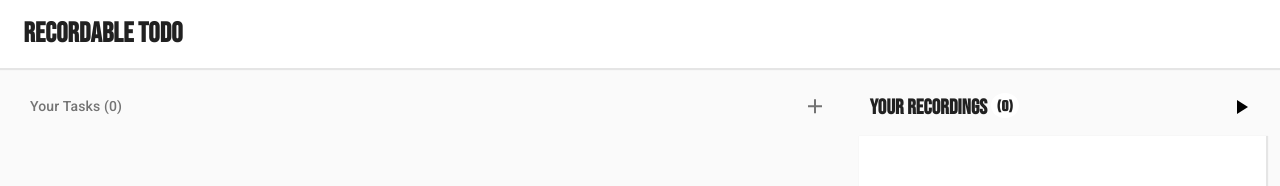
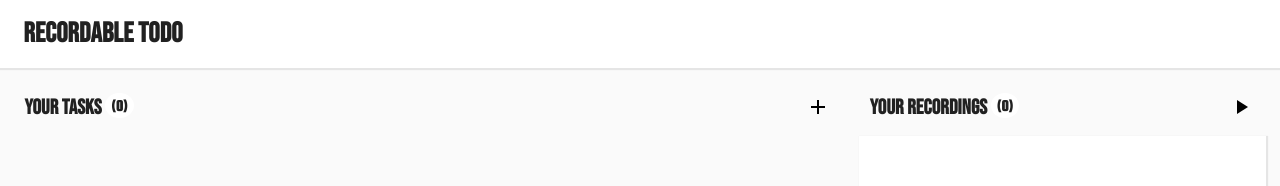
Before and after one commit to joshuaedwardcrowe/Recordable, a React (Create React App) app: page / in a window 1280 px wide. Shown: the top 186 px of the page. Built offline with nearby package versions, Linux system fonts and the light colour scheme.

Commit message:
Converted TaskList to Custom CSS

```diff
--- a/src/Components/TaskList/TaskList.jsx
+++ b/src/Components/TaskList/TaskList.jsx
@@ -1,31 +1,27 @@
 import React from "react";
 import PropTypes from "prop-types";
 import { connect } from "react-redux";
-
-import Paper from "@material-ui/core/Paper";
-import ListSubheader from "@material-ui/core/ListSubheader";
-import ListItemSecondaryAction from "@material-ui/core/ListItemSecondaryAction";
-import IconButton from "@material-ui/core/IconButton";
 import AddIcon from "@material-ui/icons/Add";
 
 import Task from "../Task/Task";
 import TaskShape from "../../Shapes/TaskShape";
 import PrepareToAddTask from "../../Store/Task/TaskActions/PrepareToAddTask"
 
+import "./taskList.scss";
+
 const TaskList = ({ tasks, addTask }) => (
-    <>
-        <ListSubheader>
-            Your Tasks ({tasks.length})
-            <ListItemSecondaryAction>
-                <IconButton
-                    edge="end"
-                    onClick={addTask}
-                >
+    <div className="taskList">
+        <div className="taskList-header">
+            <div className="taskList-header-left">
+                <p>Your Tasks <span className="taskList-count">({tasks.length})</span></p>
+            </div>
+            <div className="taskList-header-right">
+                <button onClick={addTask}>
                     <AddIcon />
-                </IconButton>
-            </ListItemSecondaryAction>
-        </ListSubheader>
-        <Paper elevation={5}>
+                </button>
+            </div>
+        </div>
+
         {
             tasks
                 .filter(task => !task.deleted)
@@ -36,8 +32,7 @@ const TaskList = ({ tasks, addTask }) => (
                         task={task}
                     />))
         }
-        </Paper>
-    </>
+    </div>
 );
 
 TaskList.propTypes = {
--- /dev/null
+++ b/src/Components/TaskList/taskList.scss
@@ -0,0 +1,47 @@
+@import "../buttons";
+@import "../text";
+@import "../container";
+
+.taskList {
+
+
+    .taskList-header {
+        display: flex;
+
+        .taskList-header-left {
+            flex-grow: 2;
+
+            p {
+                @include header(1.5em);
+                margin: .5em;
+
+                .taskList-count {
+                    background-color: white;
+                    vertical-align: middle;
+                    padding: .25em;
+                    padding-left: .4em;
+                    padding-right: .4em;
+                    border-radius: 50%;
+                    font-family: 'Squada One';
+                    font-size: .75em !important;
+                }
+            }
+        }
+
+        .taskList-header-right {
+            flex-grow: 1;
+            text-align: right;
+
+            button {
+                @include iconButton;
+            }
+        }
+    }
+
+    .taskList-container {
+        @include container;
+
+        /* Enough space for 3x recording listings. */
+        height: calc(54px * 3);
+    }
+}
```
Also changed, not shown: 1 other file (tests, documents, lock files or other folders). Lines whose indentation alone changed are shown as unchanged.
